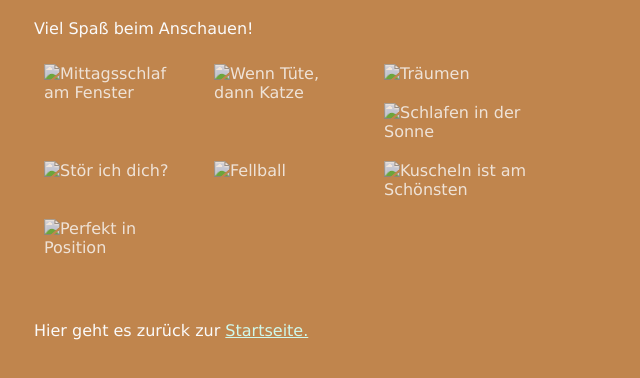
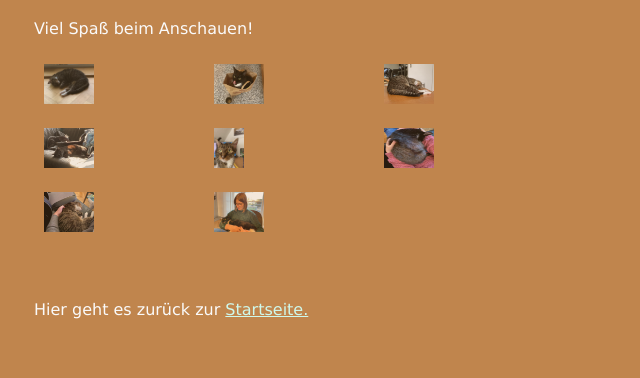
Before and after one commit to SarahHamer/GitTest, a plain HTML site: page galerie.html in a window 1280 px wide. Shown: the part 100-478 px from the top of the page, without its empty margins (74-714 px from the left). Drawn offline with Linux system fonts and the light colour scheme; the site is published under a folder, as on GitHub Pages, so addresses that start at the root find nothing.

Commit message:
Fixing img src for github pages

```diff
--- a/galerie.html
+++ b/galerie.html
@@ -11,49 +11,49 @@
     <div class="row">
         <div class="column">
 
-          <img src="/dist/Moni3..JPG"
+          <img src="dist/Moni3..JPG"
            width="50"
            height="40"
            alt="Mittagsschlaf am Fenster" onclick="myFunction(this);">
             </div>
         <div class="column">
-          <img src="/dist/Nelli3.JPG"
+          <img src="dist/Nelli3.JPG"
           width="50"
           height="40"
           alt="Wenn Tüte, dann Katze" onclick="myFunction(this);">
         </div>
         <div class="column">
-          <img src="/dist/Moni4..JPG"
+          <img src="dist/Moni4..JPG"
           width="50"
           height="40"
           alt="Träumen" onclick="myFunction(this);">
         </div>
         <div class="column">
-          <img src="/dist/Nelli4.JPG"
+          <img src="dist/Nelli4.JPG"
           width="50"
           height="40"
           alt="Schlafen in der Sonne" onclick="myFunction(this);">
         </div>
         <div class="column">
-            <img src="/dist/Moni5.JPG"
+            <img src="dist/Moni5.JPG"
             width="30"
             height="40"
             alt="Stör ich dich?" onclick="myFunction(this);">
           </div>
           <div class="column">
-            <img src="/dist/Nelli5.JPG"
+            <img src="dist/Nelli5.JPG"
             width="50"
             height="40"
             alt="Fellball" onclick="myFunction(this);">
           </div>
           <div class="column">
-            <img src="/dist/Moni6.JPG"
+            <img src="dist/Moni6.JPG"
             width="50"
             height="40"
             alt="Kuscheln ist am Schönsten" onclick="myFunction(this);">
           </div>
           <div class="column">
-            <img src="/dist/Nelli6.JPG"
+            <img src="dist/Nelli6.JPG"
             width="50"
             height="40"
             alt="Perfekt in Position" onclick="myFunction(this);">
```
